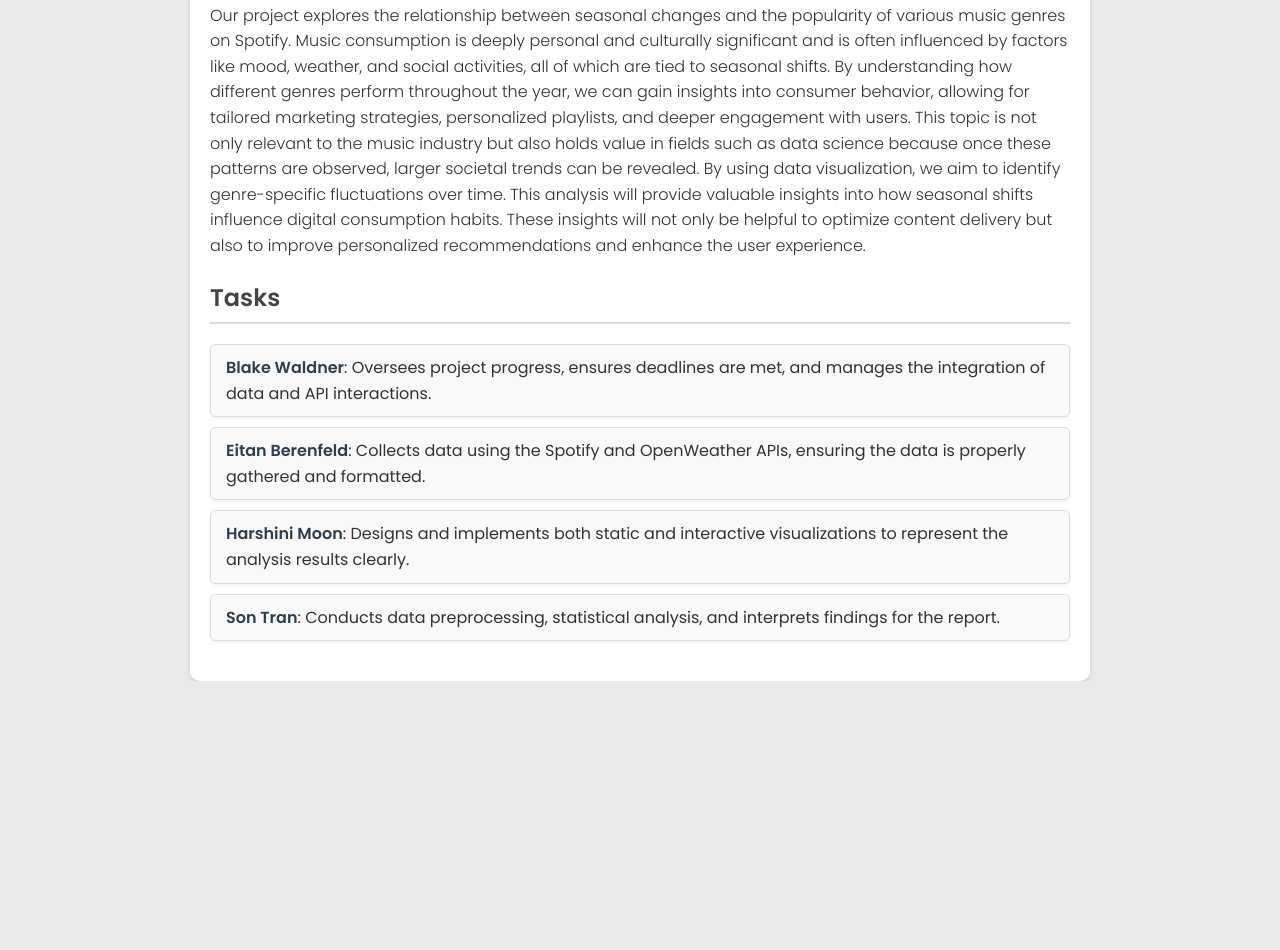
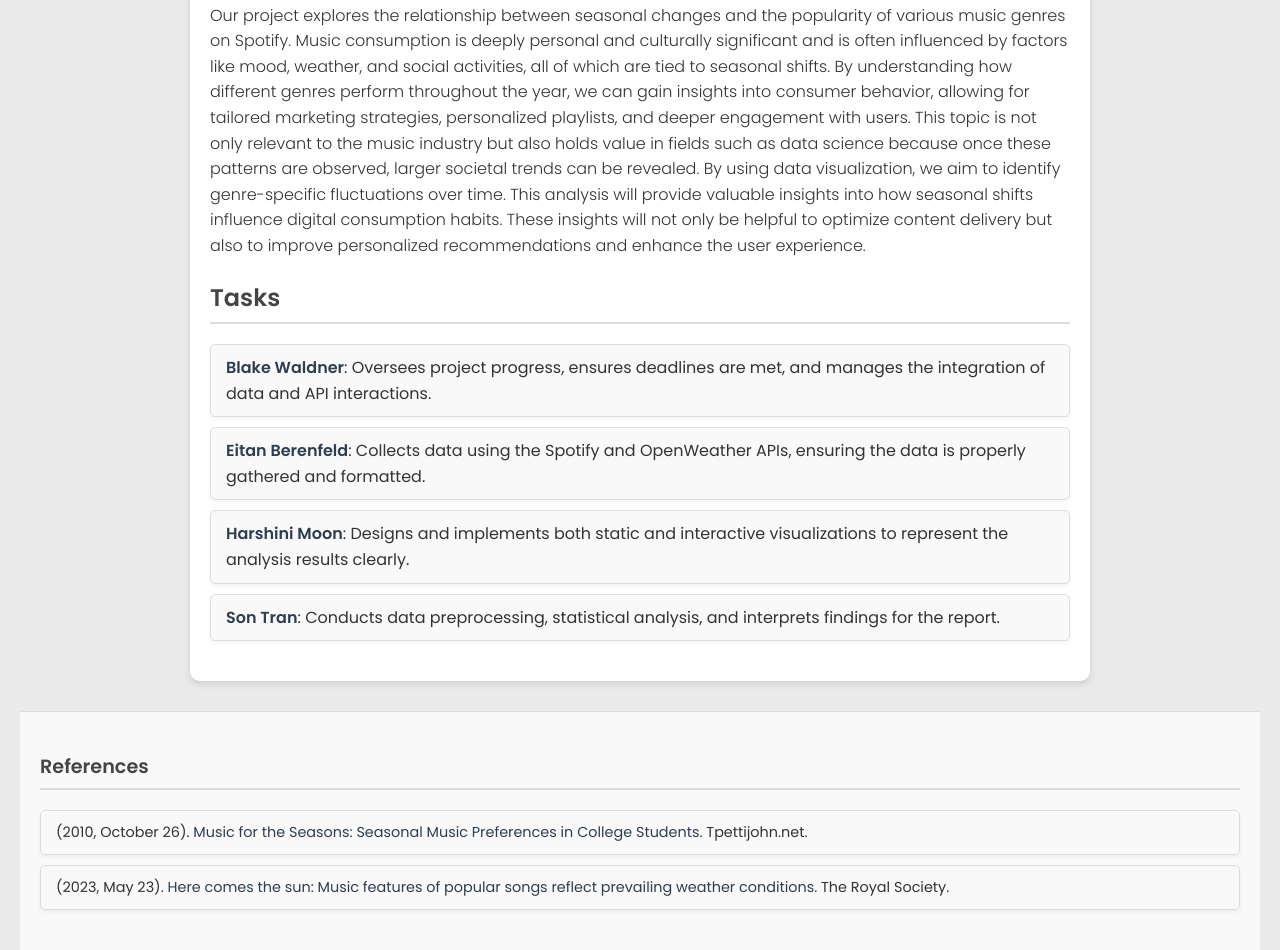
Before and after one commit to hmoon100/ds4200project, a plain HTML site: page index.html in a window 1280 px wide. Shown: the part 333-1283 px from the top of the page. Before the commit the page ends 1014 px from the top, so only its background shows below. Drawn offline with Linux system fonts and the light colour scheme.

Commit message:
added references

```diff
--- a/index.html
+++ b/index.html
@@ -92,9 +92,36 @@
             box-shadow: 0 2px 4px rgba(0, 0, 0, 0.05);
             font-weight: 400;
         }
-
         ul li strong {
             color: #2c3e50;
+        }
+
+        footer {
+            background-color: #f9f9f9;
+            padding: 20px;
+            margin-top: 30px;
+            border-top: 1px solid #ddd;
+            font-size: 0.9rem;
+        }
+
+        footer h2 {
+            font-size: 1.2rem;
+            color: #444;
+            margin-bottom: 10px;
+        }
+
+        footer ul {
+            list-style-type: none;
+            padding-left: 0;
+        }
+
+        footer ul li {
+            margin-bottom: 10px;
+        }
+
+        footer ul li a {
+            color: #2c3e50;
+            text-decoration: none;
         }
     </style>
 </head>
@@ -133,5 +160,12 @@
             </ul>
         </section>
     </main>
+    <footer>
+        <h2>References</h2>
+        <ul>
+            <li>(2010, October 26). <a href="http://tpettijohn.net/academic/Pettijohn,%20Williams,%20Carter%20(2010)%20-%20Music%20for%20the%20Seasons%20(Online%20First).pdf" target="_blank">Music for the Seasons: Seasonal Music Preferences in College Students</a>. Tpettijohn.net.</li>
+            <li>(2023, May 23). <a href="https://royalsocietypublishing.org/doi/10.1098/rsos.221443" target="_blank">Here comes the sun: Music features of popular songs reflect prevailing weather conditions</a>. The Royal Society.</li>
+        </ul>
+    </footer>
 </body>
 </html>
```
